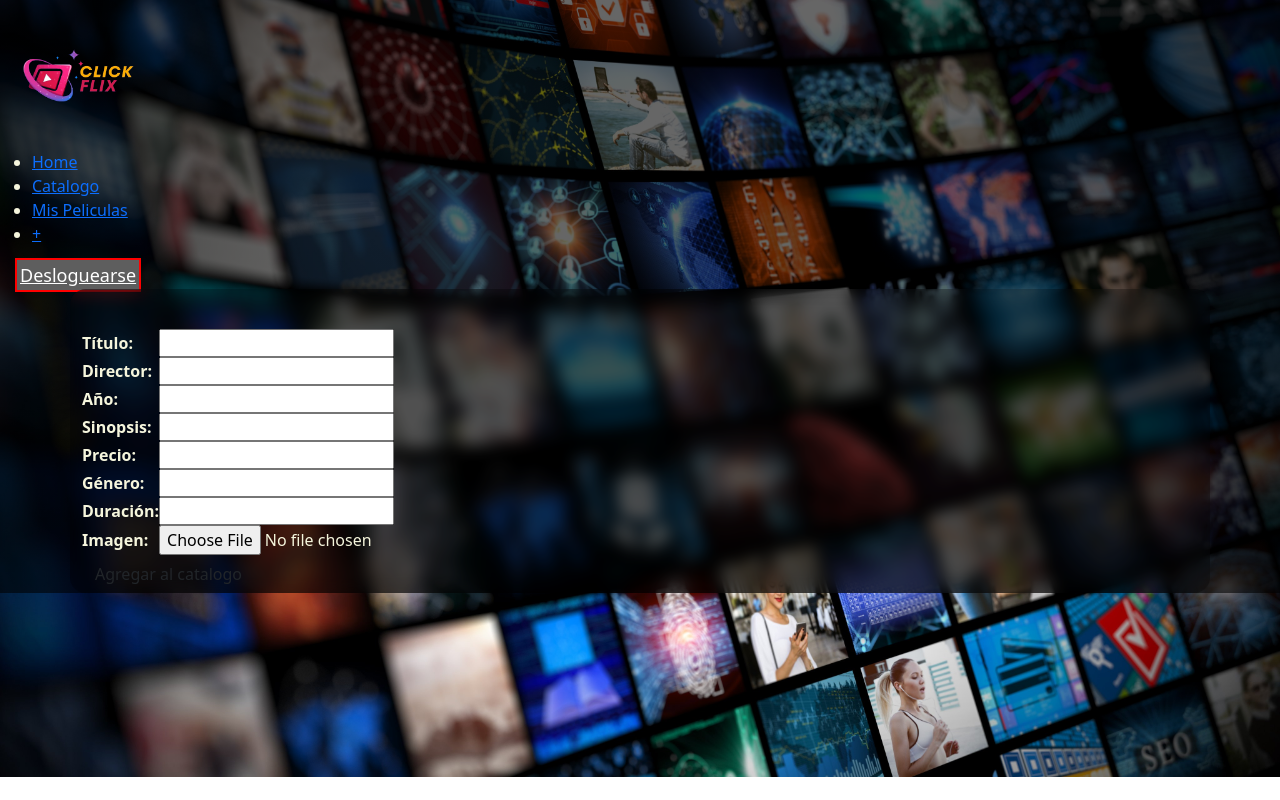
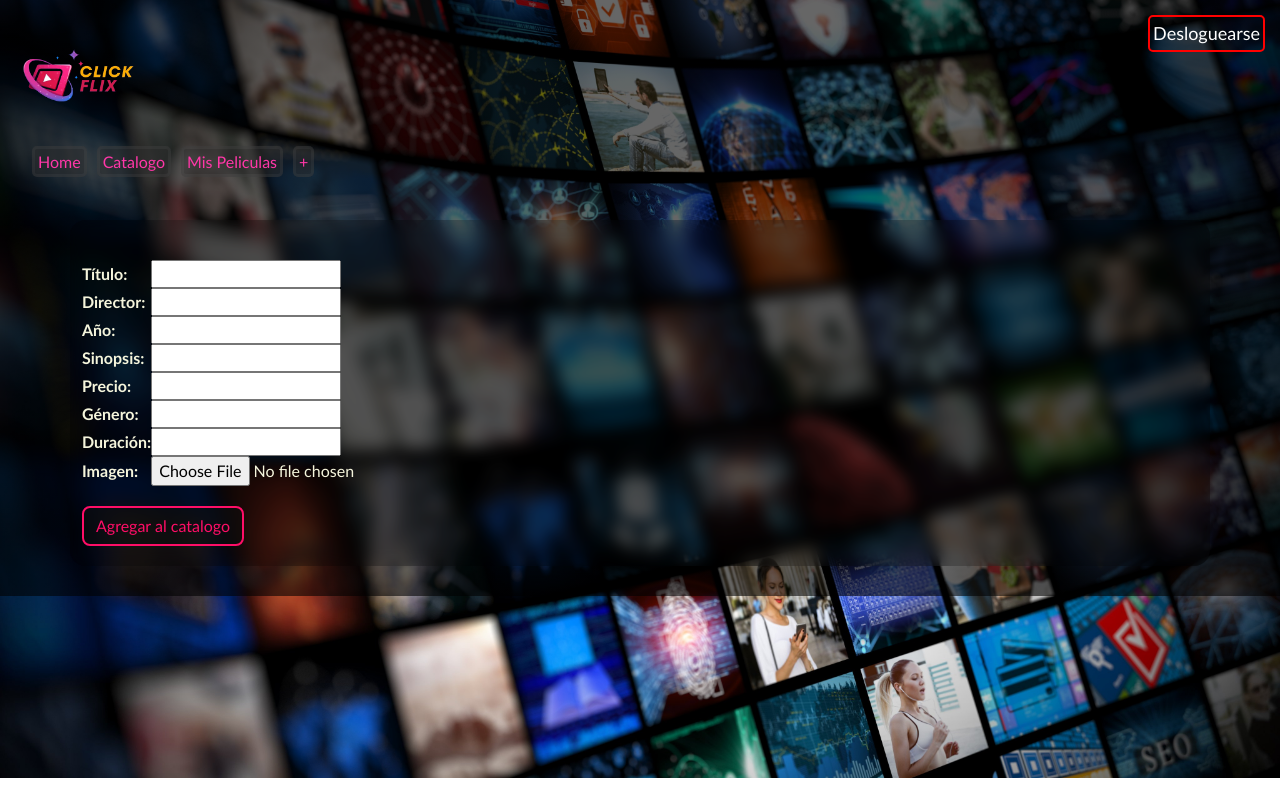
Before and after one commit to ezedesa/clickflix, a Django app: page /add_movie/ in a window 1280 px wide. Run offline with Django 4.2, Linux system fonts and the light colour scheme; the visitor is signed in with stand-in values (Sample User, id 1); parts of the project's set-up code (start-up, migrations or seed data) failed here and were passed over.

Commit message:
retoques de diseño

```diff
--- a/project24/project24/settings.py
+++ b/project24/project24/settings.py
@@ -77,9 +77,9 @@ WSGI_APPLICATION = 'project24.wsgi.application'
 DATABASES = {
     'default': {
         'ENGINE': 'django.db.backends.postgresql',
-        'NAME': 'clickflixdb2',
+        'NAME': 'clickflixdb',
         'USER': 'postgres',
-        'PASSWORD': 'test321',
+        'PASSWORD': 'Pelado11',
         'HOST': '127.0.0.1',
         'PORT': '5432',
     }
--- a/project24/web/static/web/css/base.css
+++ b/project24/web/static/web/css/base.css
@@ -2,6 +2,36 @@
     box-sizing: border-box;
     padding: 0;
     margin: 0;
+    font-family:'Gill Sans', 'Gill Sans MT', Calibri, 'Trebuchet MS', sans-serif;
+}
+
+.main{
+    padding: 30px;
+}
+
+nav{
+    display: flex;
+    flex-direction: column;
+}
+
+.items-nav{
+    display: flex;
+    gap: 10px;
+    list-style: none;
+}
+
+.items-nav li a{
+    text-decoration: none;
+    color: #ff37a8;
+    padding: 3px;
+    background-color: #2e2e2e79;
+    border: 3px solid #e6e6e60b;
+    border-radius: 5px;
+}
+
+.items-nav li a:hover{
+    border-color:#e7e7e7;
+    color: #e7e7e7;
 }
 
 .base-body {
@@ -35,13 +65,14 @@ body{
 
 #boton-confirmar-peli{
     border: 2px solid white;
+    border-radius: 10px;
     background-color: #ff0e67;
     color: white;
     transition: background-color 0.3s ease;
     margin: 15px;
     font-size: large;
     font-family: 'Courier New', Courier, monospace;
-    padding: 3px;
+    padding: 5px;
 }
 
 #boton-confirmar-peli:hover{
@@ -52,13 +83,15 @@ body{
 
 #boton-cancelar-peli{
     border: 2px solid #271fff;
+    border-radius: 10px;
     background-color: transparent;
     color: #271fff;
     transition: background-color 0.3s ease;
     margin: 15px;
     font-size: large;
     font-family: 'Courier New', Courier, monospace;
-    padding: 3px;
+    padding: 5px;
+    text-decoration: none;
 }
 
 #boton-cancelar-peli:hover{
@@ -68,7 +101,12 @@ body{
 }
 
 body .actions .login-button{
+    position: fixed;
+    top: 0;
+    right: 0;
     border: 2px solid rgb(255, 158, 47);
+    border-radius: 5px;
+    text-decoration: none;
     background-color: rgb(255, 255, 255);
     color: #000;
     transition: background-color 0.3s ease;
@@ -78,16 +116,31 @@ body .actions .login-button{
 }
 
 body .actions .logout-button{
+    position: fixed;
+    top: 0;
+    right: 0;
+    z-index: 100;
     border: 2px solid red;
-    background-color: rgb(94, 94, 94);
+    border-radius: 5px;
+    text-decoration: none;
+    background-color: transparent /*rgb(94, 94, 94)*/;
     color: #ffffff;
     transition: background-color 0.3s ease;
     margin: 15px;
     font-size: large;
     padding: 3px;
 }
-#boton-confirmar-peli:hover{
-    background-color: transparent;
+
+
+#boton-agregar-pelicula{
+    margin: 20px 0;
     color: #ff0e67;
-    border-color: #ff0e67;
+    border-radius: 8px;
+    border: 2px solid #ff0e67;
+    background-color: #0e0e0e84;
 }
+
+#boton-agregar-pelicula:hover{
+    border-color: #e7e7e7;
+    color: #e7e7e7;
+}
--- a/project24/web/static/web/css/ver_pelicula.css
+++ b/project24/web/static/web/css/ver_pelicula.css
@@ -1,7 +1,3 @@
-*{
-    font-family:'Gill Sans', 'Gill Sans MT', Calibri, 'Trebuchet MS', sans-serif;
-}
-
 #main-ver-pelicula{
     margin: 0 25px 10px 25px;
     padding: 5px 10px;
--- a/project24/web/templates/web/base.html
+++ b/project24/web/templates/web/base.html
@@ -23,17 +23,19 @@
   <nav>
     <!-- logo -->
     <div class="login-top">
-      <a href=""><img src="{% static '/web/img/logo-nb.png' %}" alt="clickflix-logo"></a>
+      <a href="{% url 'index' %}"><img src="{% static '/web/img/logo-nb.png' %}" alt="clickflix-logo"></a>
     </div>
 
     <!-- otros links -->
     <div>
-        <ul>
-          <li><a href="#">Home</a>
-          <li><a href="{% url 'catalogo' %}">Catalogo</a></li>
-          <li><a href="{% url 'mis_peliculas' %}">Mis Peliculas</a></li>
-          {% if perms.web.add_pelicula %}<li><a href="{% url 'add_movie' %}">+</a></li>{% endif %}
-      </ul>
+        {% if current_view != 'index' %}
+          <ul class='items-nav'>
+            <li><a href="{% url 'index' %}">Home</a>
+            <li><a href="{% url 'catalogo' %}">Catalogo</a></li>
+            <li><a href="{% url 'mis_peliculas' %}">Mis Peliculas</a></li>
+            {% if perms.web.add_pelicula %}<li><a href="{% url 'add_movie' %}">+</a></li>{% endif %}
+          </ul>
+        {%endif%}
     </div>
     {% if messages %}
     <ul class="messages">
@@ -48,7 +50,7 @@
     {% if user.is_authenticated %}<a class="logout-button" href="{% url 'logout' %}">Desloguearse</a> {%endif%}
   </div>
   <!-- main content -->
-  <main>
+  <main class='main'>
 
       {% block mainContent %}
 
--- a/project24/web/views.py
+++ b/project24/web/views.py
@@ -17,7 +17,7 @@ from django.db.models import Prefetch
 # Create your views here.
 def index(request):
 
-    contexto = {}
+    contexto = {'current_view' : 'index'}
 
     return render(request, 'web/index.html', contexto)
 
@@ -37,7 +37,7 @@ def user_logout(request):
 
 def ver_pelicula(request, id):
     pelicula = get_object_or_404(Pelicula, pk=id)
-    return render(request, 'web/ver_pelicula.html', {'pelicula': pelicula})
+    return render(request, 'web/ver_pelicula.html', {'pelicula': pelicula, 'current_view' : 'ver_pelicula'})
 
 ## crud peliculas
 
@@ -78,7 +78,9 @@ class PeliculaUpdateView(UpdateView):
 @login_required
 def mis_peliculas(request):
     usuario = Usuario.objects.get(user_id = request.user.id)
-    context = {'usuario': usuario}
+    context = {'usuario': usuario,
+                'current_view' : 'mis_peliculas'
+                }
     return render(request, 'web/mis_peliculas.html', context)
 
 @login_required
@@ -110,6 +112,7 @@ def validacion_compra(request,id):
         'precio':pelicula.precio,
         'pelicula': pelicula,
         'formulario': formulario,
+        'current_view' : 'validacion_compra'
     }
 
     return render(request, 'web/validacion_compra.html', contexto)
```
